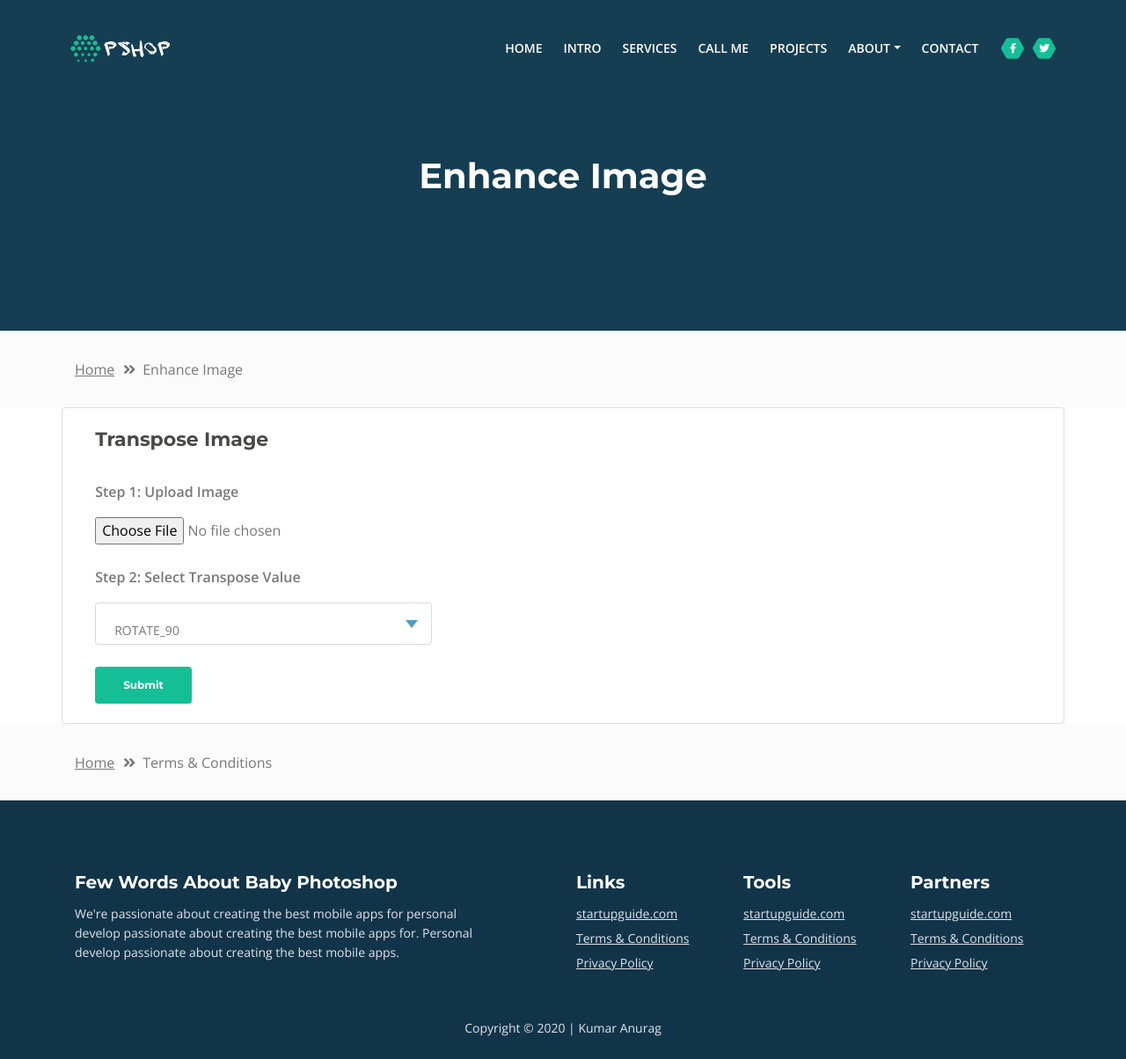
After one commit to kmranrg/BabyPhotoshop, a Django app: page /photo_transpose/ in a window 1280 px wide. The commit adds this page. Shown: the whole page at 88% size. Run offline with Django 3.2, Linux system fonts and the light colour scheme; some libraries are stand-ins or nearby versions.

Commit message:
added image transpose feature

```diff
--- a/photoshop/urls.py
+++ b/photoshop/urls.py
@@ -4,5 +4,6 @@ from . import views
 urlpatterns = [
     path('', views.index, name='index'),
     path('photo_sharpness/', views.photo_sharpness, name='photo_sharpness'),
-    path('photo_saturation/', views.photo_saturation, name='photo_saturation')
+    path('photo_saturation/', views.photo_saturation, name='photo_saturation'),
+    path('photo_transpose/', views.photo_transpose, name='photo_transpose')
 ]
--- a/photoshop/views.py
+++ b/photoshop/views.py
@@ -46,6 +46,67 @@ def saturate(saturationValue, imageFileName):
     else:
         return "file not saved"
 
+def transpose(transposeValue, imageFileName):
+    imageFileName = str(imageFileName)
+    transposeValue = str(transposeValue)
+
+    img = Image.open(imageFileName)
+
+    if transposeValue == "FLIP_LEFT_RIGHT":
+        img = img.transpose(Image.FLIP_LEFT_RIGHT)
+    elif transposeValue == "FLIP_TOP_BOTTOM":
+        img = img.transpose(Image.FLIP_TOP_BOTTOM)
+    elif transposeValue == "ROTATE_90":
+        img = img.transpose(Image.ROTATE_90)
+    elif transposeValue == "ROTATE_180":
+        img = img.transpose(Image.ROTATE_180)
+    elif transposeValue == "ROTATE_270":
+        img = img.transpose(Image.ROTATE_270)
+    else:
+        return "file not saved"
+
+    if imageFileName[-3:] == "jpg":
+        img.save("media/transposed_kumar_anurag.jpg")
+        return "jpg"
+    elif imageFileName[-3:] == "png":
+        img.save("media/transposed_kumar_anurag.png")
+        return "png"
+    elif imageFileName[-4:] == "jpeg":
+        img.save("media/transposed_kumar_anurag.jpeg")
+        return "jpeg"
+    else:
+        return "file not saved"
+
+def photo_transpose(request):
+
+    usr_uploaded_file = ""
+    usr_transposeValue = 0
+    if request.method == 'POST':
+
+        uploaded_file = request.FILES['imageFileForTranspose']
+        usr_uploaded_file = str(uploaded_file.name)
+
+        transposeValue = str(request.POST["transposeValue"])
+        usr_transposeValue = transposeValue
+
+        # deleting the file if filename already exists
+        if path.exists("media/"+usr_uploaded_file):
+            remove("media/"+usr_uploaded_file)
+
+        # saving the file
+        fs = FileSystemStorage()
+        fs.save(uploaded_file.name, uploaded_file)
+
+        # calling sharpness function
+        fileType = transpose(usr_transposeValue , "media/"+usr_uploaded_file)
+
+        if fileType == "file not saved":
+            usr_uploaded_file = "File  not uploaded. Please upload jpg, png and jpeg file formats only"
+        else:
+            usr_uploaded_file = {"name":uploaded_file.name, "type":fileType}
+
+    return render(request, 'photo_transpose.html', {'usr_uploaded_file': usr_uploaded_file})
+
 def photo_saturation(request):
     usr_uploaded_file = ""
     usr_saturationValue = 0
@@ -56,6 +117,15 @@ def photo_saturation(request):
         saturationValue = int(request.POST["saturationValue"])
         usr_saturationValue = saturationValue
 
+        # deleting the file if filename already exists
+        if path.exists("media/"+usr_uploaded_file):
+            remove("media/"+usr_uploaded_file)
+
+        # saving the file
+        fs = FileSystemStorage()
+        fs.save(uploaded_file.name, uploaded_file)
+
+        # calling saturate function
         fileType = saturate(usr_saturationValue, "media/"+usr_uploaded_file)
 
         if fileType == "file not saved":
--- a/templates/index.html
+++ b/templates/index.html
@@ -1275,7 +1275,7 @@
                         <h4>Tools</h4>
                         <ul class="list-unstyled li-space-lg">
                             <li>
-                                <a class="white" href="#your-link">businessgrowth.com</a>
+                                <a class="white" href="photo_transpose">Transpose Image</a>
                             </li>
                             <li>
                                 <a class="white" href="#your-link">influencers.com</a>
--- /dev/null
+++ b/templates/photo_transpose.html
@@ -0,0 +1,356 @@
+{% load static %}
+
+<!DOCTYPE html>
+<html lang="en">
+
+<head>
+    <meta charset="utf-8">
+    <meta name="viewport" content="width=device-width, initial-scale=1, shrink-to-fit=no">
+
+    <!-- SEO Meta Tags -->
+    <meta name="description"
+        content="Aria is a business focused HTML landing page template built with Bootstrap to help you create lead generation websites for companies and their services.">
+    <meta name="author" content="Inovatik">
+
+    <!-- OG Meta Tags to improve the way the post looks when you share the page on LinkedIn, Facebook, Google+ -->
+    <meta property="og:site_name" content="" /> <!-- website name -->
+    <meta property="og:site" content="" /> <!-- website link -->
+    <meta property="og:title" content="" /> <!-- title shown in the actual shared post -->
+    <meta property="og:description" content="" /> <!-- description shown in the actual shared post -->
+    <meta property="og:image" content="" /> <!-- image link, make sure it's jpg -->
+    <meta property="og:url" content="" /> <!-- where do you want your post to link to -->
+    <meta property="og:type" content="article" />
+
+    <!-- Website Title -->
+    <title>Enhance Image</title>
+
+    <!-- Styles -->
+    <link href="https://fonts.googleapis.com/css?family=Montserrat:500,700&display=swap&subset=latin-ext"
+        rel="stylesheet">
+    <link href="https://fonts.googleapis.com/css?family=Open+Sans:400,400i,600&display=swap&subset=latin-ext"
+        rel="stylesheet">
+    <link href="{% static 'css/bootstrap.css' %}" rel="stylesheet">
+    <link href="{% static 'css/fontawesome-all.css' %}" rel="stylesheet">
+    <link href="{% static 'css/swiper.css' %}" rel="stylesheet">
+    <link href="{% static 'css/magnific-popup.css' %}" rel="stylesheet">
+    <link href="{% static 'css/styles.css' %}" rel="stylesheet">
+
+    <!-- Favicon  -->
+    <link rel="icon" href="{% static 'images/favicon.png' %}">
+</head>
+
+<body data-spy="scroll" data-target=".fixed-top">
+
+    <!-- Preloader -->
+    <div class="spinner-wrapper">
+        <div class="spinner">
+            <div class="bounce1"></div>
+            <div class="bounce2"></div>
+            <div class="bounce3"></div>
+        </div>
+    </div>
+    <!-- end of preloader -->
+
+
+    <!-- Navbar -->
+    <nav class="navbar navbar-expand-md navbar-dark navbar-custom fixed-top">
+        <!-- Text Logo - Use this if you don't have a graphic logo -->
+        <!-- <a class="navbar-brand logo-text page-scroll" href="index.html">Aria</a> -->
+
+        <!-- Image Logo -->
+        <a class="navbar-brand logo-image" href=".."><img src="{% static 'images/logo.svg' %}" alt="alternative"></a>
+
+        <!-- Mobile Menu Toggle Button -->
+        <button class="navbar-toggler" type="button" data-toggle="collapse" data-target="#navbarsExampleDefault"
+            aria-controls="navbarsExampleDefault" aria-expanded="false" aria-label="Toggle navigation">
+            <span class="navbar-toggler-awesome fas fa-bars"></span>
+            <span class="navbar-toggler-awesome fas fa-times"></span>
+        </button>
+        <!-- end of mobile menu toggle button -->
+
+        <div class="collapse navbar-collapse" id="navbarsExampleDefault">
+            <ul class="navbar-nav ml-auto">
+                <li class="nav-item">
+                    <a class="nav-link page-scroll" href="index.html#header">HOME <span
+                            class="sr-only">(current)</span></a>
+                </li>
+                <li class="nav-item">
+                    <a class="nav-link page-scroll" href="index.html#intro">INTRO</a>
+                </li>
+                <li class="nav-item">
+                    <a class="nav-link page-scroll" href="index.html#services">SERVICES</a>
+                </li>
+                <li class="nav-item">
+                    <a class="nav-link page-scroll" href="index.html#callMe">CALL ME</a>
+                </li>
+                <li class="nav-item">
+                    <a class="nav-link page-scroll" href="index.html#projects">PROJECTS</a>
+                </li>
+
+                <!-- Dropdown Menu -->
+                <li class="nav-item dropdown">
+                    <a class="nav-link dropdown-toggle page-scroll" href="index.html#about" id="navbarDropdown"
+                        role="button" aria-haspopup="true" aria-expanded="false">ABOUT</a>
+                    <div class="dropdown-menu" aria-labelledby="navbarDropdown">
+                        <a class="dropdown-item" href="terms-conditions.html"><span class="item-text">TERMS
+                                CONDITIONS</span></a>
+                        <div class="dropdown-items-divide-hr"></div>
+                        <a class="dropdown-item" href="privacy-policy.html"><span class="item-text">PRIVACY
+                                POLICY</span></a>
+                    </div>
+                </li>
+                <!-- end of dropdown menu -->
+
+                <li class="nav-item">
+                    <a class="nav-link page-scroll" href="index.html#contact">CONTACT</a>
+                </li>
+            </ul>
+            <span class="nav-item social-icons">
+                <span class="fa-stack">
+                    <a href="#your-link">
+                        <span class="hexagon"></span>
+                        <i class="fab fa-facebook-f fa-stack-1x"></i>
+                    </a>
+                </span>
+                <span class="fa-stack">
+                    <a href="#your-link">
+                        <span class="hexagon"></span>
+                        <i class="fab fa-twitter fa-stack-1x"></i>
+                    </a>
+                </span>
+            </span>
+        </div>
+    </nav> <!-- end of navbar -->
+    <!-- end of navbar -->
+
+
+    <!-- Header -->
+    <header id="header" class="ex-header">
+        <div class="container">
+            <div class="row">
+                <div class="col-lg-12">
+                    <h1>Enhance Image</h1>
+                </div> <!-- end of col -->
+            </div> <!-- end of row -->
+        </div> <!-- end of container -->
+    </header> <!-- end of ex-header -->
+    <!-- end of header -->
+
+
+    <!-- Breadcrumbs -->
+    <div class="ex-basic-1">
+        <div class="container">
+            <div class="row">
+                <div class="col-lg-12">
+                    <div class="breadcrumbs">
+                        <a href="..">Home</a><i class="fa fa-angle-double-right"></i><span>Enhance Image</span>
+                    </div> <!-- end of breadcrumbs -->
+                </div> <!-- end of col -->
+            </div> <!-- end of row -->
+        </div> <!-- end of container -->
+    </div> <!-- end of ex-basic-1 -->
+    <!-- end of breadcrumbs -->
+
+    <!-- Transpose -->
+    <div class=" container card">
+        <div style="margin: 2%;">
+            <h3>Transpose Image</h3><br>
+
+            <!-- File Uploading -->
+            <p><b>Step 1: Upload Image</b></p>
+            <form method="POST" enctype="multipart/form-data">
+                {% csrf_token %}
+                <input type="file" name="imageFileForTranspose" accept=".png, .jpg, .jpeg" required><br><br>
+
+                <p><b>Step 2: Select Transpose Value</b></p>
+                <select style="width:36%;" class="form-control-input" name="transposeValue" id="cars" required>
+
+                    <option value="ROTATE_90">ROTATE_90</option>
+                    <option value="ROTATE_180">ROTATE_180</option>
+                    <option value="ROTATE_270">ROTATE_270</option>
+                    <option value="FLIP_LEFT_RIGHT">FLIP_LEFT_RIGHT</option>
+                    <option value="FLIP_TOP_BOTTOM">FLIP_TOP_BOTTOM</option>
+
+                </select>
+                <br>
+                <button type="submit" class="btn-solid-reg page-scroll">Submit</button>
+            </form>
+            <!-- End of File Uploadling -->
+
+
+            {% if usr_uploaded_file.type == "jpg" or usr_uploaded_file.type == "png" or usr_uploaded_file.type == "jpeg" %}
+            <!-- Description -->
+            <div class="cards-1">
+                <h4>PREVIEW</h4>
+                <p style="color: #51c099;"><b>Uploaded File:</b> {{usr_uploaded_file.name}}</p><br>
+                <div class="container">
+                    <div class="row">
+                        <div class="col-lg-12">
+
+
+                            <!-- Card -->
+                            <div class="card">
+                                <span class="fa-stack">
+                                    <span class="hexagon"></span>
+                                    <i class="fas fa-camera-retro fa-stack-1x"></i>
+                                </span>
+                                <div class="card-body">
+                                    <h4 class="card-title">Original Image</h4>
+
+                                    <img class="img-fluid" width="500" height="500"
+                                        src="../media/{{usr_uploaded_file.name}}" alt="Please upload file 🙃">
+
+                                </div>
+                            </div>
+                            <!-- end of card -->
+
+                            <!-- Card -->
+                            <div class="card">
+                                <span class="fa-stack">
+                                    <span class="hexagon"></span>
+                                    <i class="fas fa-image fa-stack-1x"></i>
+                                </span>
+                                <div class="card-body">
+                                    <h4 class="card-title">New Image</h4>
+                                    {% if usr_uploaded_file.type == "jpg" %}
+                                    <img class="img-fluid" width="500" height="500"
+                                        src="../media/transposed_kumar_anurag.jpg" alt="Waiting for file upload 🙃">
+                                    {% endif %}
+
+                                    {% if usr_uploaded_file.type == "png" %}
+                                    <img class="img-fluid" width="500" height="500"
+                                        src="../media/transposed_kumar_anurag.png" alt="Waiting for file upload 🙃">
+                                    {% endif %}
+
+                                    {% if usr_uploaded_file.type == "jpeg" %}
+                                    <img class="img-fluid" width="500" height="500"
+                                        src="../media/transposed_kumar_anurag.jpeg" alt="Waiting for file upload 🙃">
+                                    {% endif %}
+                                </div>
+                            </div>
+                            <!-- end of card -->
+
+                        </div> <!-- end of col -->
+                    </div> <!-- end of row -->
+                </div> <!-- end of container -->
+            </div> <!-- end of cards-1 -->
+            <!-- end of description -->
+            {% endif %}
+        </div>
+
+
+    </div>
+    <!-- End of Transpose -->
+
+    <!-- Breadcrumbs -->
+    <div class="ex-basic-1">
+        <div class="container">
+            <div class="row">
+                <div class="col-lg-12">
+                    <div class="breadcrumbs">
+                        <a href="index.html">Home</a><i class="fa fa-angle-double-right"></i><span>Terms &
+                            Conditions</span>
+                    </div> <!-- end of breadcrumbs -->
+                </div> <!-- end of col -->
+            </div> <!-- end of row -->
+        </div> <!-- end of container -->
+    </div> <!-- end of ex-basic-1 -->
+    <!-- end of breadcrumbs -->
+
+
+    <!-- Footer -->
+    <div class="footer">
+        <div class="container">
+            <div class="row">
+                <div class="col-md-6">
+                    <div class="text-container about">
+                        <h4>Few Words About Baby Photoshop</h4>
+                        <p class="white">We're passionate about creating the best mobile apps for personal develop
+                            passionate about creating the best mobile apps for. Personal develop passionate about
+                            creating the best mobile apps.</p>
+                    </div> <!-- end of text-container -->
+                </div> <!-- end of col -->
+                <div class="col-md-2">
+                    <div class="text-container">
+                        <h4>Links</h4>
+                        <ul class="list-unstyled li-space-lg white">
+                            <li>
+                                <a class="white" href="#your-link">startupguide.com</a>
+                            </li>
+                            <li>
+                                <a class="white" href="terms-conditions.html">Terms & Conditions</a>
+                            </li>
+                            <li>
+                                <a class="white" href="privacy-policy.html">Privacy Policy</a>
+                            </li>
+                        </ul>
+                    </div> <!-- end of text-container -->
+                </div> <!-- end of col -->
+                <div class="col-md-2">
+                    <div class="text-container">
+                        <h4>Tools</h4>
+                        <ul class="list-unstyled li-space-lg">
+                            <li>
+                                <a class="white" href="#your-link">startupguide.com</a>
+                            </li>
+                            <li>
+                                <a class="white" href="terms-conditions.html">Terms & Conditions</a>
+                            </li>
+                            <li class="media">
+                                <a class="white" href="privacy-policy.html">Privacy Policy</a>
+                            </li>
+                        </ul>
+                    </div> <!-- end of text-container -->
+                </div> <!-- end of col -->
+                <div class="col-md-2">
+                    <div class="text-container">
+                        <h4>Partners</h4>
+                        <ul class="list-unstyled li-space-lg">
+                            <li>
+                                <a class="white" href="#your-link">startupguide.com</a>
+                            </li>
+                            <li>
+                                <a class="white" href="terms-conditions.html">Terms & Conditions</a>
+                            </li>
+                            <li>
+                                <a class="white" href="privacy-policy.html">Privacy Policy</a>
+                            </li>
+                        </ul>
+                    </div> <!-- end of text-container -->
+                </div> <!-- end of col -->
+            </div> <!-- end of row -->
+        </div> <!-- end of container -->
+    </div> <!-- end of footer -->
+    <!-- end of footer -->
+
+
+    <!-- Copyright -->
+    <div class="copyright">
+        <div class="container">
+            <div class="row">
+                <div class="col-lg-12">
+                    <p class="p-small">Copyright © 2020 <a href="https://instagram.com/kmranrg">| Kumar Anurag</a></p>
+                </div> <!-- end of col -->
+            </div> <!-- enf of row -->
+        </div> <!-- end of container -->
+    </div> <!-- end of copyright -->
+    <!-- end of copyright -->
+
+
+    <!-- Scripts -->
+    <script src="{% static 'js/jquery.min.js' %}"></script> <!-- jQuery for Bootstrap's JavaScript plugins -->
+    <script src="{% static 'js/popper.min.js' %}"></script> <!-- Popper tooltip library for Bootstrap -->
+    <script src="{% static 'js/bootstrap.min.js' %}"></script> <!-- Bootstrap framework -->
+    <script src="{% static 'js/jquery.easing.min.js' %}"></script>
+    <!-- jQuery Easing for smooth scrolling between anchors -->
+    <script src="{% static 'js/swiper.min.js' %}"></script> <!-- Swiper for image and text sliders -->
+    <script src="{% static 'js/jquery.magnific-popup.js' %}"></script> <!-- Magnific Popup for lightboxes -->
+    <script src="{% static 'js/morphext.min.js' %}"></script> <!-- Morphtext rotating text in the header -->
+    <script src="{% static 'js/isotope.pkgd.min.js' %}"></script> <!-- Isotope for filter -->
+    <script src="{% static 'js/validator.min.js' %}"></script>
+    <!-- Validator.js - Bootstrap plugin that validates forms -->
+    <script src="{% static 'js/scripts.js' %}"></script> <!-- Custom scripts -->
+
+</body>
+
+</html>
```
